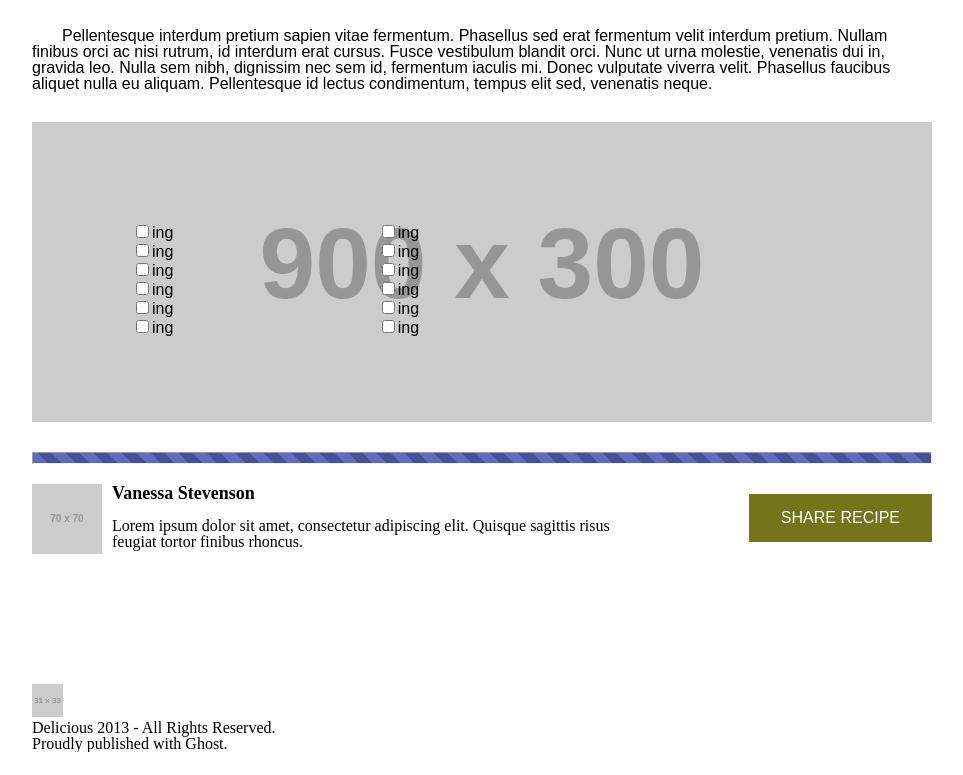
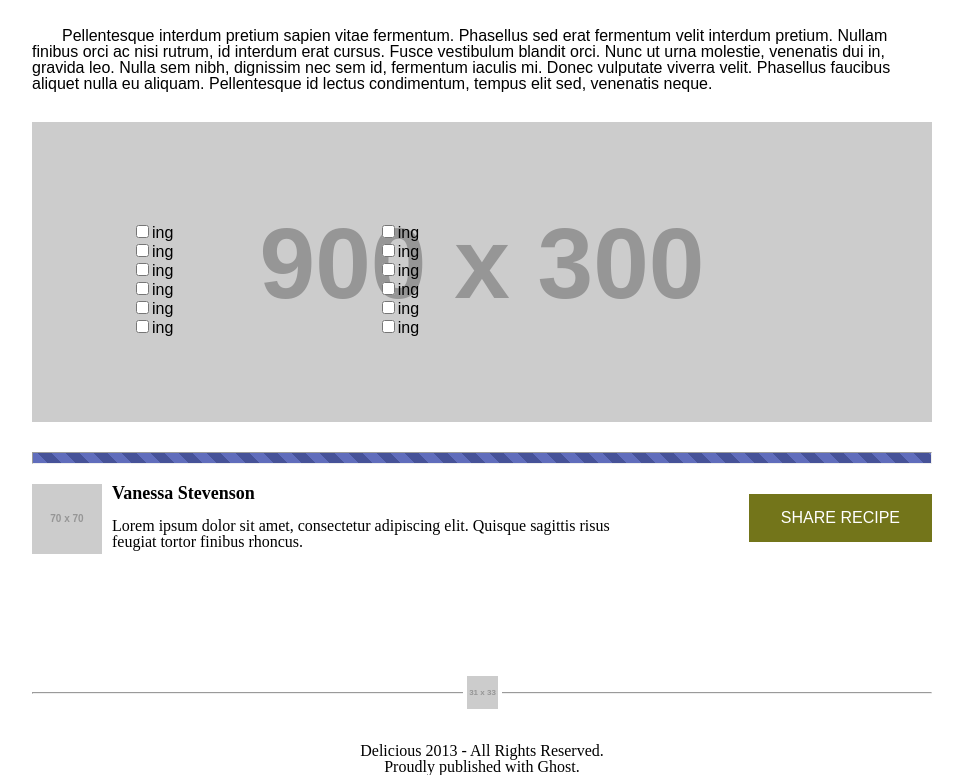
Before and after one commit to ztaylor2/chocolate-pizza, a plain HTML site: page index.html in a window 1280 px wide. Shown: the part 1053-1828 px from the top of the page, without its empty margins (158-1121 px from the left). Before the commit the page ends 1805 px from the top, so only its background shows below. Drawn offline with Linux system fonts and the light colour scheme; placeholder pictures from the web are drawn by us.

Commit message:
wireframe done

```diff
--- a/index.html
+++ b/index.html
@@ -32,7 +32,7 @@
             <li class="navRight"><img src="http://placehold.it/24x24/000000"></li>
           </ul>
         </nav>
-        <hr>
+        <hr class="lines">
     </header>
 
     <main>
@@ -76,7 +76,7 @@
     </main>
 
     <footer>
-      <hr>
+      <hr class="lines">
       <section class="footer">
         <ul class="footer">
           <li class="footer">
@@ -93,8 +93,9 @@
         <button>SHARE RECIPE</button>
       </section>
       <section>
-        <img src="http://placehold.it/31x33/000000">
-        <p>Delicious 2013 - All Rights Reserved. <br> Proudly published with Ghost.</p>
+        <hr>
+        <img class ="endLogo" src="http://placehold.it/31x33/000000">
+        <p class="copywrite">Delicious 2013 - All Rights Reserved. <br> Proudly published with Ghost.</p>
       </section>
     </footer>
   </body>
--- a/style.css
+++ b/style.css
@@ -38,7 +38,7 @@ li.navRight {
   padding: 1px;
 }
 
-hr {
+hr.lines {
   padding: 5px;
   background: repeating-linear-gradient(
   45deg,
@@ -130,3 +130,15 @@ li.footer {
   display: inline-block;
   float: left;
 }
+
+img.endLogo {
+  display: block;
+  margin: auto;
+  position: relative;
+  top: -30px;
+  border: 4px solid white;
+}
+
+p.copywrite {
+  text-align: center;
+}
```
